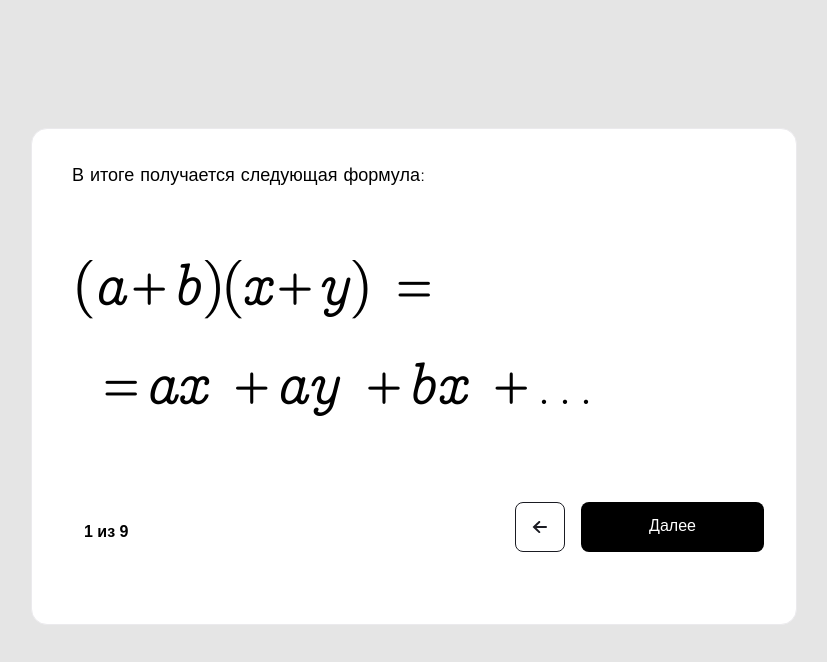
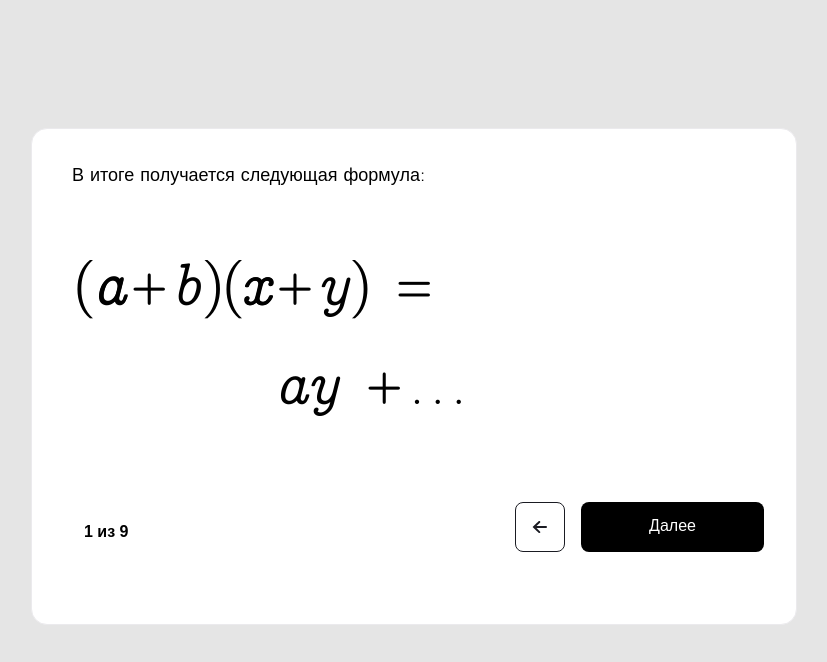
Before and after one commit to Shyou92/test, a website built with webpack: page src/index.html in a window 1280 px wide. Shown: the whole page, without its empty margins (226-1053 px from the left). Built offline with nearby package versions, Linux system fonts and the light colour scheme.

Commit message:
function animation

```diff
--- a/package.json
+++ b/package.json
@@ -5,7 +5,7 @@
   "main": "index.js",
   "scripts": {
     "build": "webpack --mode production",
-    "dev": "webpack serve"
+    "dev": "webpack --mode production && webpack serve"
   },
   "repository": {
     "type": "git",
--- a/src/blocks/card/__formula/card__formula.css
+++ b/src/blocks/card/__formula/card__formula.css
@@ -13,5 +13,9 @@
 .parentElemX {
   position: relative;
   top: 0px;
-  left: 00px;
+  left: 0px;
 }
+
+.parentElemY {
+  position: relative;
+}
--- a/src/index.html
+++ b/src/index.html
@@ -35,7 +35,7 @@
             class="card__formula-signs-reverse card__formula-signs-reverse_brackets"
             >(</span
           ><span class="parentElem" id="aElement">a</span
-          ><span class="card__formula-signs-reverse">+</span> b<span
+          ><span class="card__formula-signs-reverse">+</span id='bElement'> b<span
             class="card__formula-signs-reverse card__formula-signs-reverse_brackets"
             >)</span
           ><span
@@ -45,19 +45,33 @@
           ><span class="card__formula-signs-reverse">
             +
           </span>
-          y<span
+          <span class='parentElemY' id="yElement">y</span><span
             class="card__formula-signs-reverse card__formula-signs-reverse_brackets"
             >)</span
           >
           <span class="card__formula-signs-reverse"> = </span>
         </p>
         <p class="card__formula card__formula-answer">
-          <span class="card__formula-signs-reverse"> = </span>
-          <span id="formulaSpan"></span>
-          <span class="card__formula-signs-reverse"> + </span> ay
-          <span class="card__formula-signs-reverse"> + </span> bx
-          <span class="card__formula-signs-reverse"> + </span>
-          <span class="card__formula-dots">...</span>
+          <span class="card__formula-signs-reverse card__formula-first">
+            =
+          </span>
+          <span id="formulaFirstSpan"></span>
+          <span
+            class="card__formula-signs-reverse card__formula-first"
+            id="cardFormulaPlus"
+          >
+            +
+          </span>
+          <span id="formulaSecondSpan"></span>
+          <span
+            class="card__formula-dots card__formula-first"
+            id="cardFormulaDots"
+            >...</span
+          >
+          <span class="card__formula-signs-reverse card__formula-second"> + </span>
+          <span class="card__formula-dots card__formula-second">...</span>
+          <!-- <span class="card__formula-signs-reverse"> + </span>
+          <span class="card__formula-dots">...</span> -->
         </p>
         <div class="card__container">
           <span class="card__container-counter">1 из 9</span>
--- a/src/scripts/config.js
+++ b/src/scripts/config.js
@@ -1,15 +1,29 @@
-const formulaSpan = document.querySelector('#formulaSpan');
+const formulaFirstSpan = document.querySelector('#formulaFirstSpan');
 const aFormulaElement = document.querySelector('#aElement');
 const xFormulaElement = document.querySelector('#xElement');
+const yFormulaElement = document.querySelector('#yElement');
+const bFormulaElement = document.querySelector('#bElement');
+const formulaDots = document.querySelector('#cardFormulaDots');
+const formulaSecondSpan = document.querySelector('#formulaSecondSpan');
 const parentNodeAElement = document.querySelector('.parentElem');
 const cardFormulaAnswer = document.querySelector('.card__formula-answer');
 const card = document.querySelector('.card');
+const firstGroup = document.querySelectorAll('.card__formula-first');
+const secondGroup = document.querySelectorAll('.card__formula-second');
+const btnForward = document.querySelector('.card__button-container-forward');
 
 export {
   aFormulaElement,
-  formulaSpan,
+  formulaFirstSpan,
   xFormulaElement,
+  bFormulaElement,
+  yFormulaElement,
   parentNodeAElement,
   cardFormulaAnswer,
   card,
+  firstGroup,
+  secondGroup,
+  formulaDots,
+  formulaSecondSpan,
+  btnForward,
 };
--- a/src/scripts/index.js
+++ b/src/scripts/index.js
@@ -2,21 +2,30 @@ import '../styles.css';
 
 import {
   aFormulaElement,
-  formulaSpan,
-  cardFormulaAnswer,
+  formulaFirstSpan,
   xFormulaElement,
-  parentNodeAElement,
+  yFormulaElement,
+  bFormulaElement,
+  firstGroup,
+  secondGroup,
+  formulaDots,
+  formulaSecondSpan,
+  btnForward,
 } from './config';
 
-// formulaSpan.textContent = aFormulaElement.textContent;
-
+const firstGroupArray = Array.from(firstGroup);
 const newAElement = aFormulaElement.cloneNode(true);
 const newXElement = xFormulaElement.cloneNode(true);
-formulaSpan.prepend(newAElement);
-formulaSpan.append(newXElement);
+
+formulaFirstSpan.prepend(newAElement);
+formulaFirstSpan.append(newXElement);
+
+firstGroupArray.map((item) => {
+  item.style.opacity = 0;
+});
 
 newAElement.style.top = -99.5 + 'px';
-newAElement.style.left = -40 + 'px';
+newAElement.style.left = -51 + 'px';
 newXElement.style.top = -99 + 'px';
 newXElement.style.left = 64 + 'px';
 
@@ -37,17 +46,78 @@ function animate({ timing, draw, duration }) {
   });
 }
 
-animate({
+const newaElement = aFormulaElement.cloneNode(true);
+const newYElement = yFormulaElement.cloneNode(true);
+const SecondGroupArray = Array.from(secondGroup);
+
+formulaSecondSpan.prepend(newaElement);
+formulaSecondSpan.append(newYElement);
+formulaDots.remove();
+
+Array.from(
+  SecondGroupArray.map((item) => {
+    item.style.opacity = 0;
+  })
+);
+
+newaElement.style.top = -100 + 'px';
+newaElement.style.left = -182 + 'px';
+newYElement.style.top = -100 + 'px';
+newYElement.style.left = 12 + 'px';
+
+function animate1({ timing, draw, duration }) {
+  let start = performance.now();
+
+  requestAnimationFrame(function animate(time) {
+    let timeFraction = (time - start) / duration;
+    if (timeFraction > 1) timeFraction = 1;
+
+    let progress = timing(timeFraction);
+
+    draw(progress);
+
+    if (timeFraction < 1) {
+      requestAnimationFrame(animate);
+    }
+  });
+}
+
+animate1({
   duration: 400,
   timing(timeFraction) {
     return timeFraction;
   },
-  draw(formulaSpan) {
-    newAElement.style.top = formulaSpan * 0;
-    newAElement.style.left = formulaSpan * 0;
-    newAElement.style.transition = 0.8 + 's';
-    newXElement.style.top = formulaSpan * 0 + 'px';
-    newXElement.style.left = formulaSpan * 0 + 'px';
-    newXElement.style.transition = 0.8 + 's';
+  draw(formulaSecondSpan) {
+    newaElement.style.top = formulaSecondSpan * 0 + 'px';
+    newaElement.style.left = formulaSecondSpan * 0 + 'px';
+    newaElement.style.transition = 0.8 + 's';
+    newYElement.style.top = formulaSecondSpan * 0 + 'px';
+    newYElement.style.left = formulaSecondSpan * 0 + 'px';
+    newYElement.style.transition = 0.8 + 's';
+    SecondGroupArray.map((item) => {
+      item.style.opacity = 1;
+      item.style.transition = 0.3 + 's';
+    });
   },
 });
+
+btnForward.addEventListener('click', () => {
+  animate({
+    duration: 400,
+    timing(timeFraction) {
+      return timeFraction;
+    },
+    draw(formulaFirstSpan) {
+      newAElement.style.top = formulaFirstSpan * 0;
+      newAElement.style.left = formulaFirstSpan * 0;
+      newAElement.style.transition = 0.8 + 's';
+      newXElement.style.top = formulaFirstSpan * 0 + 'px';
+      newXElement.style.left = formulaFirstSpan * 0 + 'px';
+      newXElement.style.transition = 0.8 + 's';
+      firstGroupArray.map((item) => {
+        item.style.opacity = 1;
+        item.style.transition = 0.3 + 's';
+      });
+    },
+  });
+});
```
